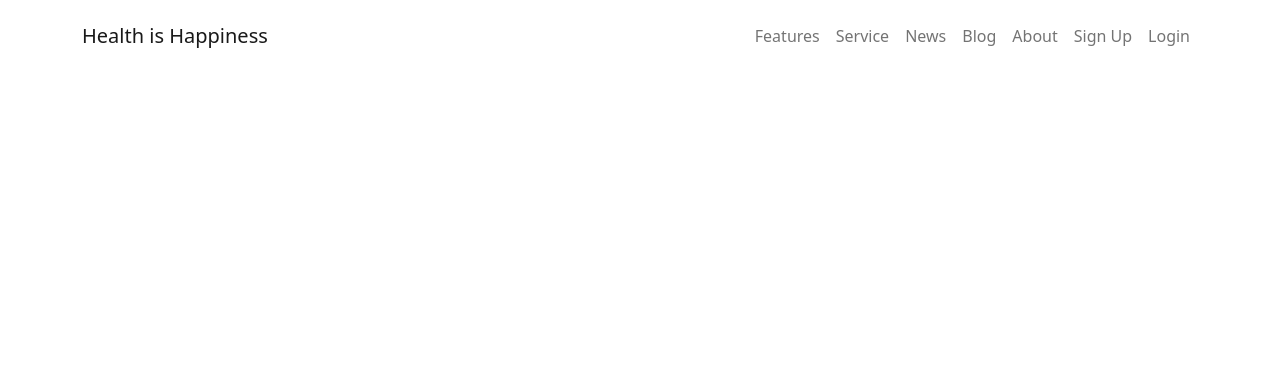
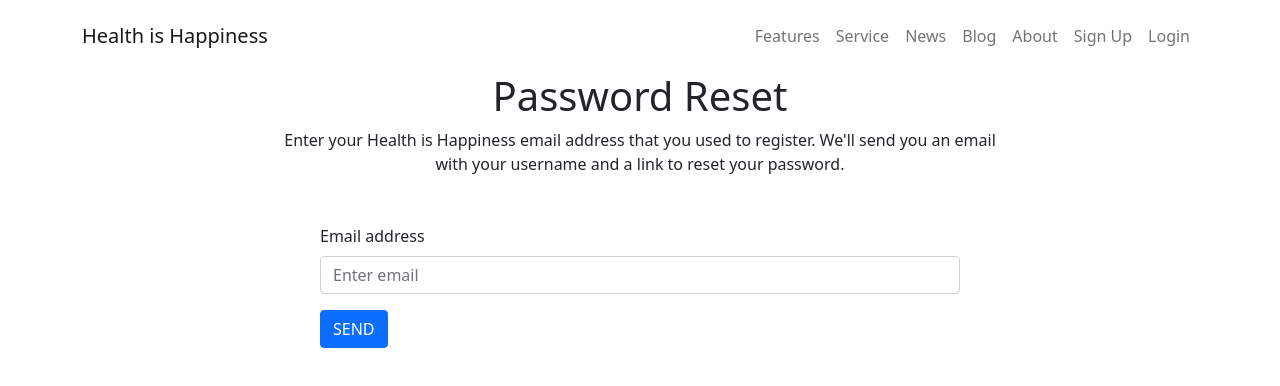
Before and after one commit to MazharulDev/health-is-happiness, a React (Create React App) app: page /forgotpassword in a window 1280 px wide. Shown: the top 386 px of the page. Built offline with nearby package versions, Linux system fonts and the light colour scheme; no server answers.

Commit message:
reset password and toast added

```diff
--- a/package.json
+++ b/package.json
@@ -15,6 +15,7 @@
     "react-icons": "^4.3.1",
     "react-router-dom": "^6.3.0",
     "react-scripts": "5.0.1",
+    "react-toastify": "^8.2.0",
     "web-vitals": "^2.1.4"
   },
   "scripts": {
--- a/src/App.js
+++ b/src/App.js
@@ -9,6 +9,7 @@ import About from './components/About/About';
 import Blog from './components/Blog/Blog';
 import CheckOut from './components/CheckOut/CheckOut';
 import RequireAuth from './components/RequireAuth/RequireAuth';
+import ForgotPassword from './components/ForgotPassword/ForgotPassword';
 
 function App() {
   return (
@@ -26,6 +27,7 @@ function App() {
             <CheckOut />
           </RequireAuth>
         }></Route>
+        <Route path='/forgotpassword' element={<ForgotPassword />}></Route>
       </Routes>
     </div>
   );
--- /dev/null
+++ b/src/components/ForgotPassword/ForgotPassword.js
@@ -0,0 +1,41 @@
+import React, { useState } from 'react';
+import { Button, Form } from 'react-bootstrap';
+import { useSendPasswordResetEmail } from 'react-firebase-hooks/auth';
+import auth from '../../firebase.init';
+import { ToastContainer, toast } from 'react-toastify';
+
+import 'react-toastify/dist/ReactToastify.css';
+
+const ForgotPassword = () => {
+    const [sendPasswordResetEmail, sending, error] = useSendPasswordResetEmail(
+        auth
+      );
+    const [email,setEmail]=useState('');
+    const handleEmailChange=e=>{
+        setEmail(e.target.value);
+    }
+    const handleSubmit=e=>{
+        e.preventDefault();
+        sendPasswordResetEmail(email);
+        toast('Sending Reset')
+    }
+    return (
+        <div>
+            <h1 className='text-center'>Password Reset</h1>
+            <p className='text-center'>Enter your Health is Happiness email address that you used to register. We'll send you an email <br></br> with your username and a link to reset your password.</p>
+            <form onSubmit={handleSubmit} className='w-50 mx-auto mt-5'>
+                <Form.Group className="mb-3" controlId="formBasicEmail">
+                    <Form.Label>Email address</Form.Label>
+                    <Form.Control onChange={handleEmailChange} type="email" placeholder="Enter email" />
+
+                </Form.Group>
+                <Button variant="primary" type="submit">
+                    SEND
+                </Button>
+                <ToastContainer />
+            </form>
+        </div>
+    );
+};
+
+export default ForgotPassword;
--- a/src/components/Home/Banner/Banner.js
+++ b/src/components/Home/Banner/Banner.js
@@ -1,10 +1,5 @@
 import React from 'react';
 import './Banner.css'
-import { Carousel } from 'react-bootstrap';
-import doctor1 from '../../../images/doctor1.jpg'
-import doctor2 from '../../../images/doctor2.jpg'
-import doctor3 from '../../../images/doctor3.jpg'
-import { Link } from 'react-router-dom';
 const Banner = () => {
     return (
         <div className='banner-area d-flex align-items-center'>
--- a/src/components/Login/Login.js
+++ b/src/components/Login/Login.js
@@ -2,7 +2,7 @@ import React, { useState } from 'react';
 import { Button, Form } from 'react-bootstrap';
 import auth from '../../firebase.init';
 import { useSignInWithEmailAndPassword, useSignInWithGoogle } from 'react-firebase-hooks/auth';
-import { useLocation, useNavigate } from 'react-router-dom';
+import { Link, useLocation, useNavigate } from 'react-router-dom';
 
 
 const Login = () => {
@@ -55,6 +55,9 @@ const Login = () => {
                 <Button className='w-100' variant="primary" type="submit">
                     Submit
                 </Button>
+                <Link to='/forgotpassword' className='text-decoration-none'>Forgot your password?</Link>
+                <p className='mt-3'>Don't have an account?<Link className='text-decoration-none ms-2' to='/signup'>Create an Account</Link></p>
+
                 <Button onClick={handleGoogleSignIn} className='mt-3 w-100 btn btn-light border'>Sign in with google</Button>
             </Form>
 
--- a/src/components/SignUp/SignUp.js
+++ b/src/components/SignUp/SignUp.js
@@ -1,11 +1,10 @@
 import React, { useState } from 'react';
 import { Button, Form } from 'react-bootstrap';
 import { useCreateUserWithEmailAndPassword, useSignInWithGoogle } from 'react-firebase-hooks/auth';
-import { useNavigate } from 'react-router-dom';
+import { Link, useNavigate } from 'react-router-dom';
 import auth from '../../firebase.init';
 
 const SignUp = () => {
-    const navigate=useNavigate();
     const [agree,setAgree]=useState(false)
     const [
         createUserWithEmailAndPassword,
@@ -32,9 +31,9 @@ const SignUp = () => {
     const handleConfirmPasswordChange = e => {
         setConfirmPassword(e.target.value)
     }
-    if(useSignInWithGoogle||userWithEmail){
-        navigate('/');
-    }
+    // if(useSignInWithGoogle||userWithEmail){
+    //     navigate('/');
+    // }
     const handleSubmit = e => {
         e.preventDefault();
         if (password !== confirmPassword) {
@@ -52,7 +51,7 @@ const SignUp = () => {
         signInWithGoogle();
     }
     return (
-        <div>
+        <div className='mb-5'>
             <h2 className='text-center'>Sign Up</h2>
             <Form onSubmit={handleSubmit} className='w-50 mx-auto'>
                 <Form.Group className="mb-3" controlId="formBasicName">
@@ -81,6 +80,7 @@ const SignUp = () => {
                 <Button disabled={!agree} className='w-100' variant="primary" type="submit">
                     Sign Up
                 </Button>
+                <p className='mt-3'>Have an account?<Link className='text-decoration-none ms-2' to='/login'>Login</Link></p>
                 <Button onClick={handleGoogleSignIn} className='mt-3 w-100 btn btn-light border'>Sign in with google</Button>
             </Form>
         </div>
```
Also changed, not shown: 1 other file (tests, documents, lock files or other folders).
